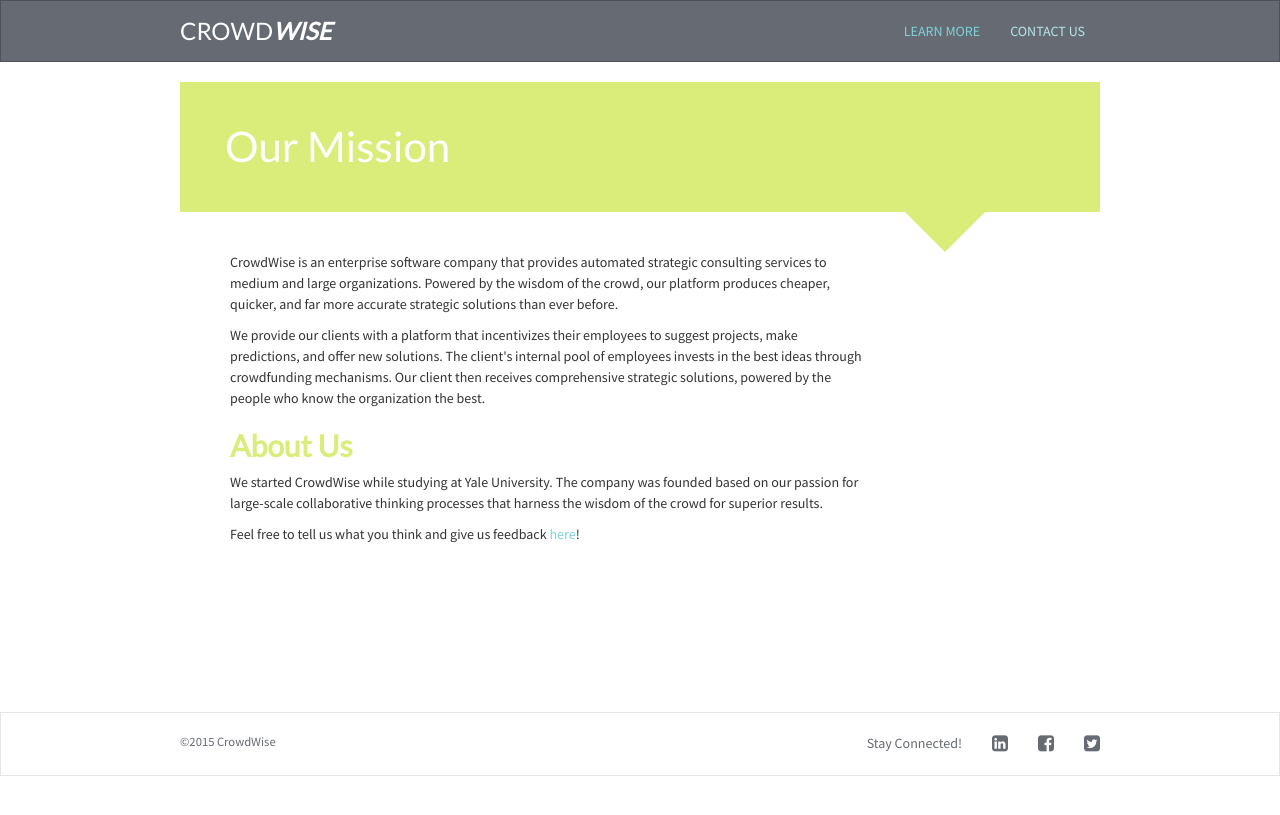
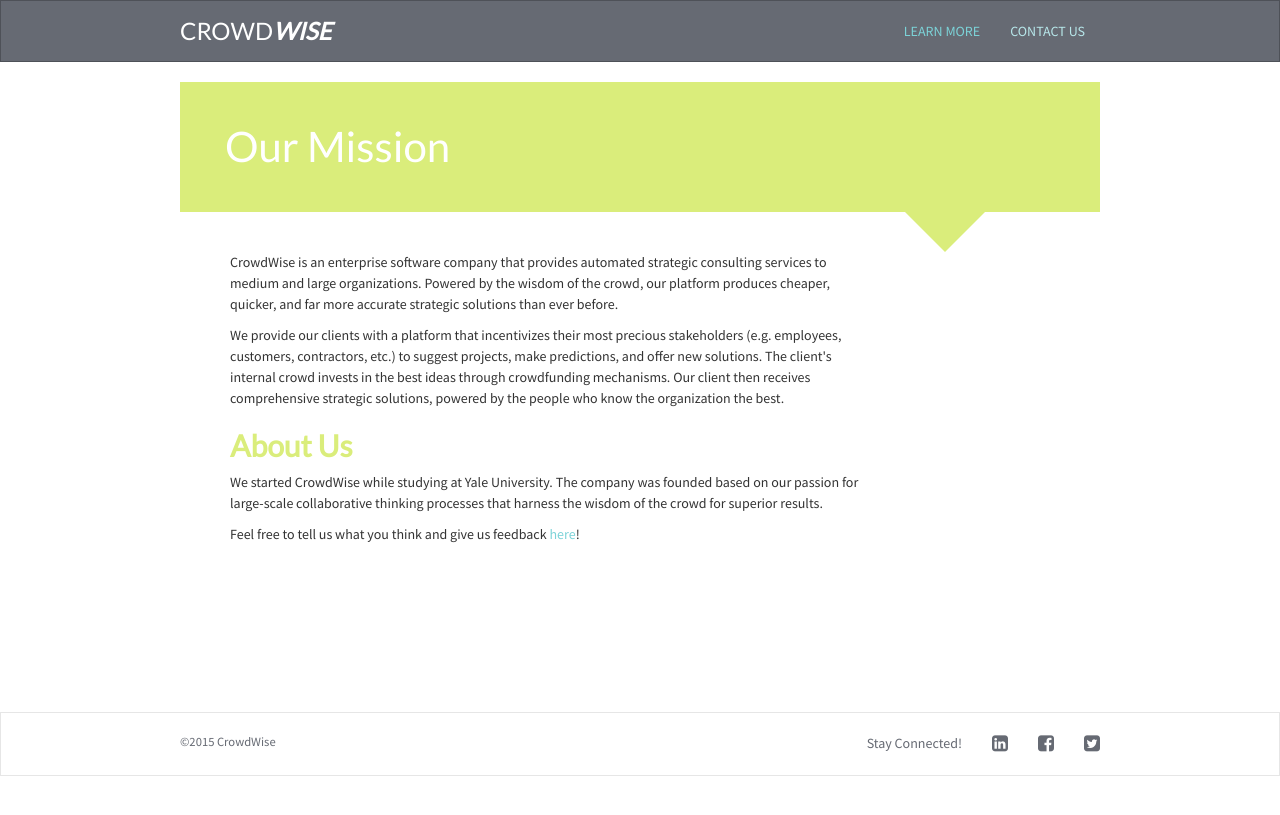
Before and after one commit to crowdwise/crowdwise.github.io, a Jekyll site: the page built from about.html, in a window 1280 px wide. Shown: the top 815 px of the page. Built offline with Jekyll 4.4.1, drawn with Linux system fonts in a browser that asks for light colours.

Commit message:
Update about.html

```diff
--- a/about.html
+++ b/about.html
@@ -15,7 +15,7 @@
   <div class="row" id="about-us">
     <div class="col-xs-9">
     <p>CrowdWise is an enterprise software company that provides automated strategic consulting services to medium and large organizations. Powered by the wisdom of the crowd, our platform produces cheaper, quicker, and far more accurate strategic solutions than ever before.</p>
-    <p>We provide our clients with a platform that incentivizes their employees to suggest projects, make predictions, and offer new solutions. The client's internal pool of employees invests in the best ideas through crowdfunding mechanisms. Our client then receives comprehensive strategic solutions, powered by the people who know the organization the best.</p>
+    <p>We provide our clients with a platform that incentivizes their most precious stakeholders (e.g. employees, customers, contractors, etc.)  to suggest projects, make predictions, and offer new solutions. The client's internal crowd invests in the best ideas through crowdfunding mechanisms. Our client then receives comprehensive strategic solutions, powered by the people who know the organization the best.</p>
     <h2>About Us</h2>
     <p>We started CrowdWise while studying at Yale University. The company was founded based on our passion for large-scale collaborative thinking processes that harness the wisdom of the crowd for superior results.</p>
     <p>Feel free to tell us what you think and give us feedback <a href="/contact">here</a>!</p>
```
